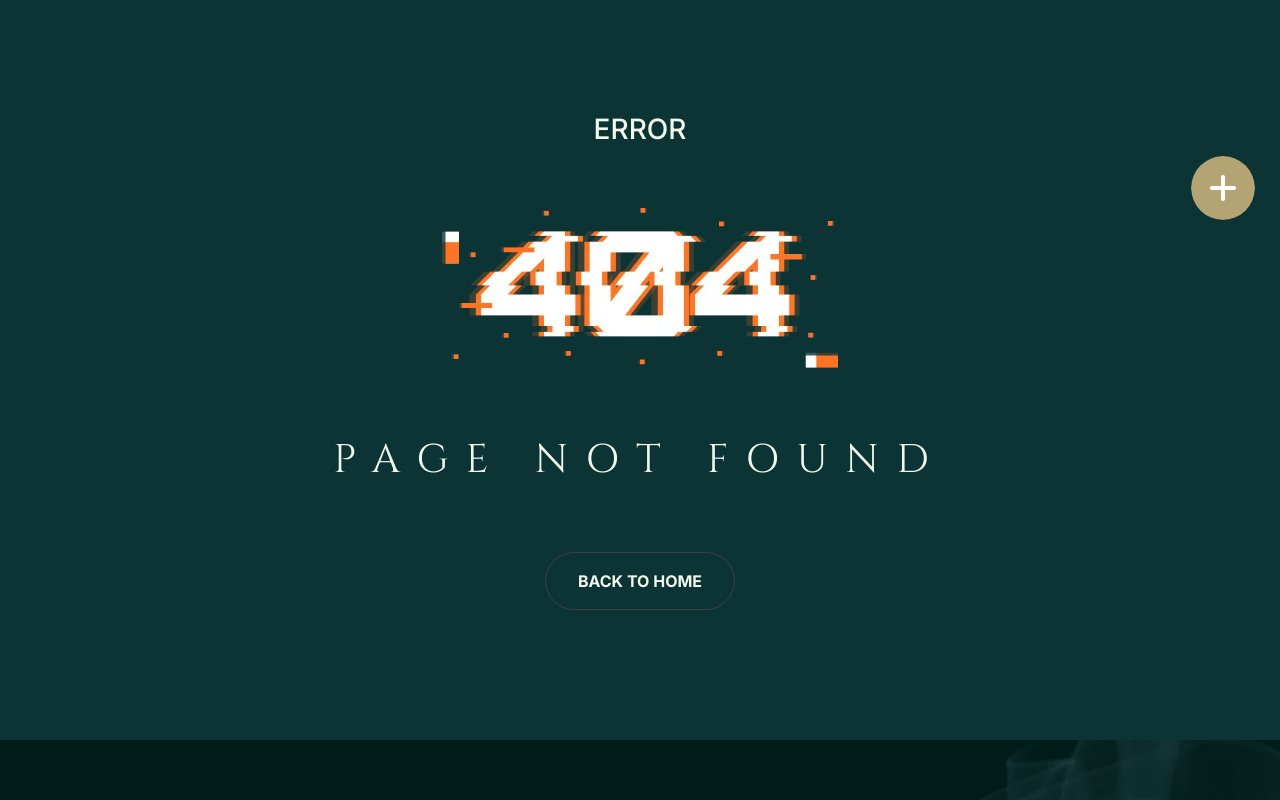
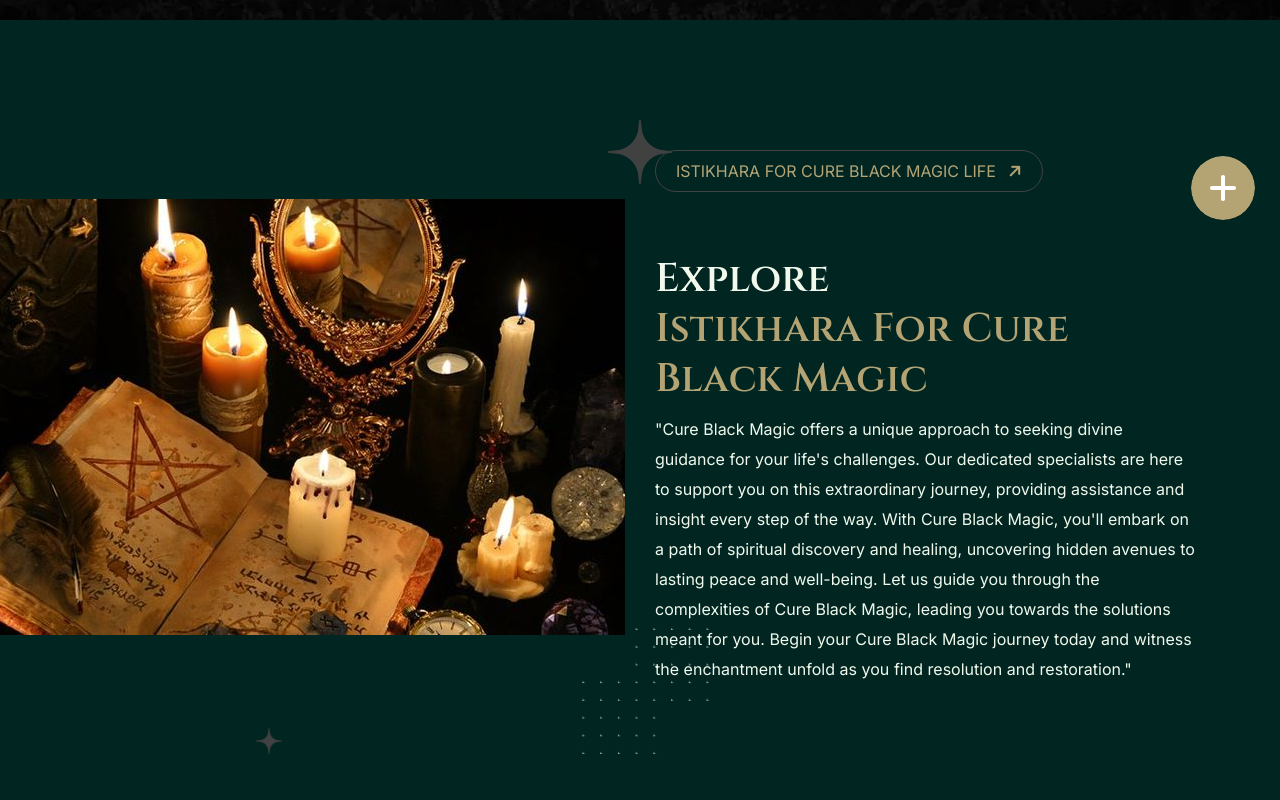
Before and after one commit to wahabsharif/istikhara-qalandar, a Next.js app: page /cure-black-magic in a window 1280 px wide. Before the commit this address had no page. Shown: the part 480-1280 px from the top of the page. Built offline with nearby package versions, Linux system fonts and the light colour scheme.

Commit message:
Cure Black Magic Page

```diff
--- /dev/null
+++ b/src/components/containers/istikhara/CureBlackMagicIstikharaAbout.tsx
@@ -0,0 +1,73 @@
+import React from "react";
+import Image from "next/image";
+import CureBlackMagicIstikhara from "public/images/istikhara-qalandar-istikhara-for-cure-black-magic-life.jpg";
+import star from "public/images/star.webp";
+import dotlarge from "public/images/agency/dot-large.webp";
+
+const CureBlackMagicIstikharaAbout = () => {
+  return (
+    <section className="section award">
+      <div className="container">
+        <div className="row gaper align-items-center">
+          <div className="col-12 col-lg-6">
+            <div className="award__thumb dir-rtl">
+              <Image
+                src={CureBlackMagicIstikhara}
+                alt="istikhara-qalandar-istikhara-for-cure-black-magic-life"
+                className="unset fade-left"
+              />
+            </div>
+          </div>
+          <div className="col-12 col-lg-6 col-xxl-5 offset-xxl-1">
+            <div className="award__content section__content">
+              <span className="sub-title">
+                Istikhara For Cure Black Magic Life
+                <i className="fa-solid fa-arrow-right"></i>
+              </span>
+              <h2 className="title title-anim">
+                Explore <span>Istikhara for Cure Black Magic</span>
+              </h2>
+              <div className="paragraph">
+                <p>
+                  "Cure Black Magic offers a unique approach to seeking divine
+                  guidance for your life's challenges. Our dedicated specialists
+                  are here to support you on this extraordinary journey,
+                  providing assistance and insight every step of the way. With
+                  Cure Black Magic, you'll embark on a path of spiritual
+                  discovery and healing, uncovering hidden avenues to lasting
+                  peace and well-being. Let us guide you through the
+                  complexities of Cure Black Magic, leading you towards the
+                  solutions meant for you. Begin your Cure Black Magic journey
+                  today and witness the enchantment unfold as you find
+                  resolution and restoration."{" "}
+                </p>
+              </div>
+            </div>
+          </div>
+        </div>
+      </div>
+      <Image
+        src={star}
+        alt="istikhara-qalandar-istikhara-for-cure-black-magic-life-star"
+        className="star"
+      />
+      <Image
+        src={star}
+        alt="istikhara-qalandar-istikhara-for-cure-black-magic-life-star"
+        className="star-two"
+      />
+      <Image
+        src={dotlarge}
+        alt="istikhara-qalandar-istikhara-for-cure-black-magic-life-dots-large"
+        className="dot"
+      />
+      <Image
+        src={dotlarge}
+        alt="istikhara-qalandar-istikhara-for-cure-black-magic-life-large"
+        className="dot-two"
+      />
+    </section>
+  );
+};
+
+export default CureBlackMagicIstikharaAbout;
--- /dev/null
+++ b/src/pages/cure-black-magic.tsx
@@ -0,0 +1,22 @@
+import React from "react";
+import Layout from "@/components/layout/Layout";
+import CmnBanner from "@/components/layout/banner/CmnBanner";
+import SEO from "@/components/seo";
+import CallToActionThree from "@/components/containers/common/CallToActionThree";
+import CureBlackMagicIstikharaAbout from "@/components/containers/istikhara/CureBlackMagicIstikharaAbout";
+
+const CureBlackMagic = () => {
+  return (
+    <Layout header={2} footer={1}>
+      <SEO pageTitle="Istikhara For Cure Black Magic" />
+      <CmnBanner
+        title="Istikhara For Cure Black Magic"
+        navigation="Istikhara For Cure Black Magic"
+      />
+      <CureBlackMagicIstikharaAbout />
+      <CallToActionThree />
+    </Layout>
+  );
+};
+
+export default CureBlackMagic;
```
Also changed, not shown: public/images/istikhara-qalandar-istikhara-for-cure-black-magic-life.jpg (added).
